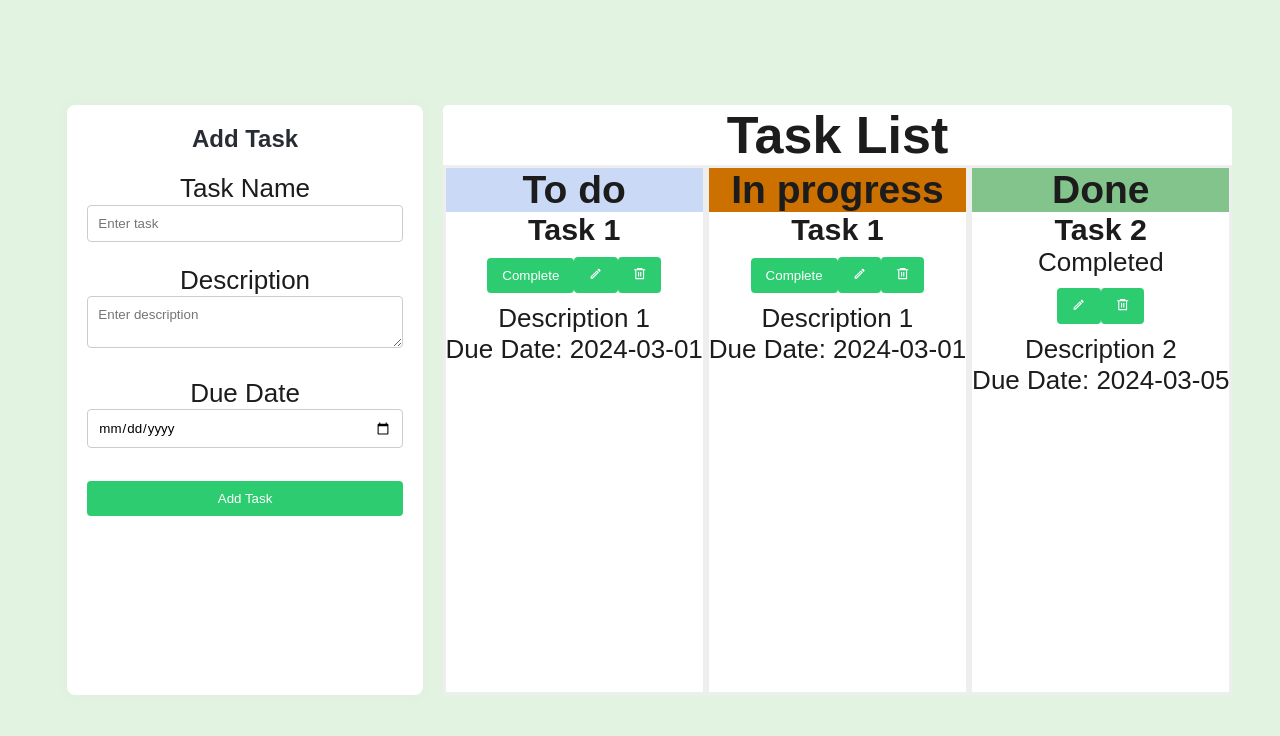
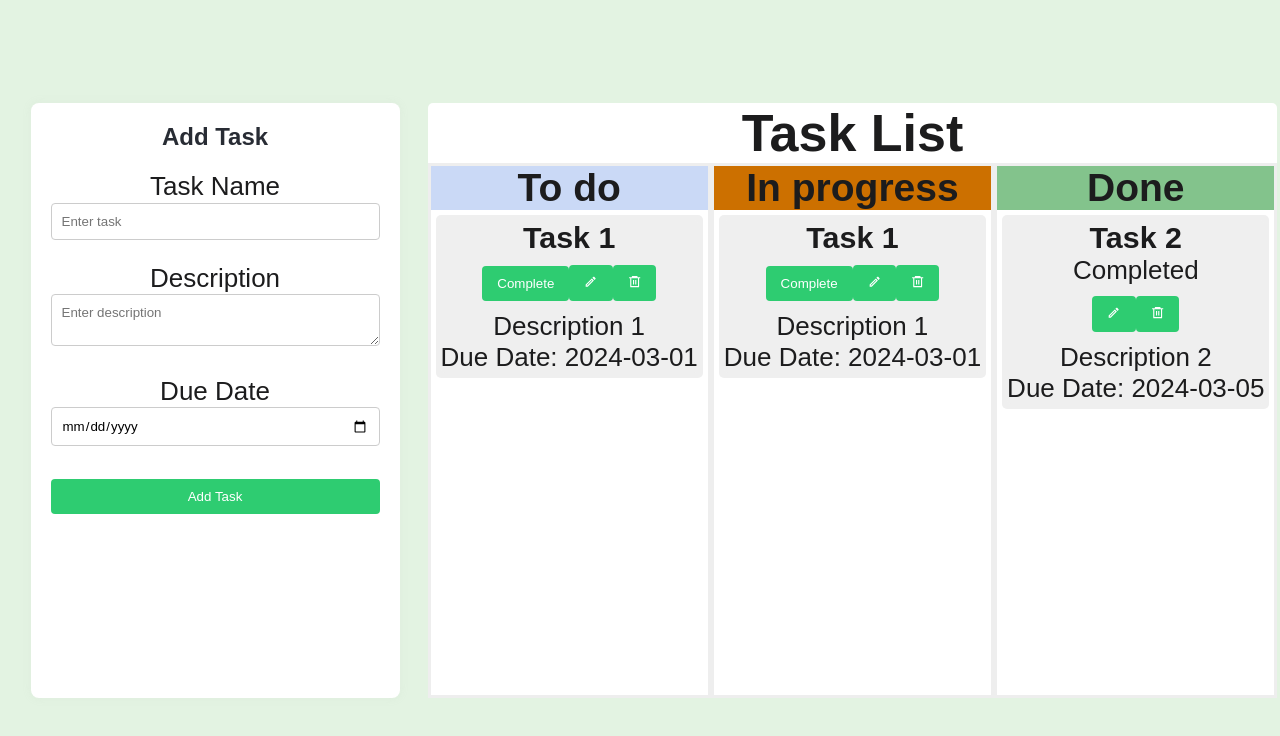
Before and after one commit to ceeygithub/task-manager, a React (Create React App) app: page / in a window 1280 px wide. Shown: the top 736 px of the page. Built offline with nearby package versions, Linux system fonts and the light colour scheme.

Commit message:
more styling

```diff
--- a/src/App.css
+++ b/src/App.css
@@ -109,3 +109,13 @@ section{
   height: 60vh;
   width: 100%;
 }
+li{
+  display:flex ;
+flex-direction: column;
+text-align: center;
+   background: #EFEFEF;
+justify-content: center;
+align-items: center;
+margin: 5px;
+border-radius: 5px;
+}
```
